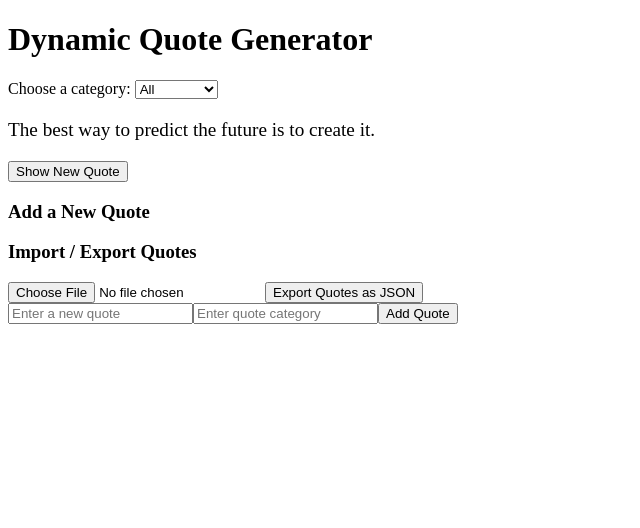
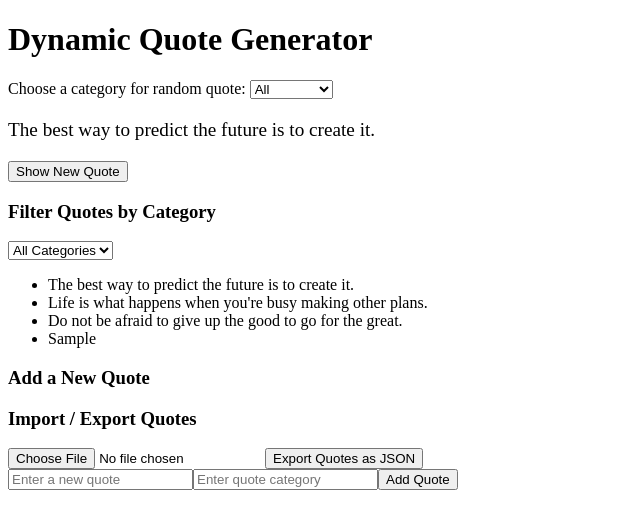
Before and after one commit to skidan007/alx_fe_javascript, a plain HTML site: page dom-manipulation/index.html in a window 1280 px wide. Both pictures are taken after typing "Sample", "Sample" into the empty fields and a click on the button "Add Quote". Shown: the whole page, without its empty margins (0-640 px from the left). Drawn offline with Linux system fonts and the light colour scheme.

Commit message:
dynamic added

```diff
--- a/dom-manipulation/index.html
+++ b/dom-manipulation/index.html
@@ -8,7 +8,7 @@
 <body>
   <h1>Dynamic Quote Generator</h1>
 
-  <label for="categorySelect">Choose a category:</label>
+  <label for="categorySelect">Choose a category for random quote:</label>
   <select id="categorySelect">
     <option value="all">All</option>
   </select>
@@ -16,8 +16,15 @@
   <div id="quoteDisplay" style="margin: 20px 0; font-size: 1.2em;"></div>
   <button id="newQuote">Show New Quote</button>
 
+  <h3>Filter Quotes by Category</h3>
+  <select id="categoryFilter" onchange="filterQuotes()">
+    <option value="all">All Categories</option>
+  </select>
+
+  <ul id="filteredQuotesList"></ul>
+
   <h3>Add a New Quote</h3>
-  <!-- Form is dynamically created -->
+  <!-- Created via JS -->
 
   <h3>Import / Export Quotes</h3>
   <input type="file" id="importFile" accept=".json" onchange="importFromJsonFile(event)" />
--- a/dom-manipulation/script.js
+++ b/dom-manipulation/script.js
@@ -1,113 +1,134 @@
 let quotes = [];
 
-// === Load Quotes From Local Storage ===
+// === Load quotes and last filter on startup ===
+function initQuoteApp() {
+  loadQuotes();
+  createAddQuoteForm();
+  populateCategories();
+  restoreLastFilter();
+  showRandomQuote();
+
+  document.getElementById("newQuote").addEventListener("click", showRandomQuote);
+}
+
+// === Load from local storage or default set ===
 function loadQuotes() {
-  const storedQuotes = localStorage.getItem("quotes");
-  quotes = storedQuotes ? JSON.parse(storedQuotes) : [
+  const stored = localStorage.getItem("quotes");
+  quotes = stored ? JSON.parse(stored) : [
     { text: "The best way to predict the future is to create it.", category: "Motivation" },
     { text: "Life is what happens when you're busy making other plans.", category: "Life" },
     { text: "Do not be afraid to give up the good to go for the great.", category: "Success" }
   ];
 }
 
-// === Save Quotes To Local Storage ===
+// === Save to localStorage ===
 function saveQuotes() {
   localStorage.setItem("quotes", JSON.stringify(quotes));
 }
 
-// === Initialize App ===
-function initQuoteApp() {
-  loadQuotes();
-  createCategoryDropdown();
-  createAddQuoteForm();
-  showRandomQuote();
+// === Display a random quote ===
+function showRandomQuote() {
+  const selected = document.getElementById("categorySelect").value;
+  const list = selected === "all" ? quotes : quotes.filter(q => q.category === selected);
 
-  document.getElementById("newQuote").addEventListener("click", showRandomQuote);
+  const display = document.getElementById("quoteDisplay");
+  if (list.length === 0) return display.textContent = "No quotes available.";
+
+  const chosen = list[Math.floor(Math.random() * list.length)].text;
+  display.textContent = chosen;
+  sessionStorage.setItem("lastQuote", chosen);
 }
 
-// === Create Dropdown ===
-function createCategoryDropdown() {
+// === Create dropdowns from unique categories ===
+function populateCategories() {
+  const categories = [...new Set(quotes.map(q => q.category))];
+
   const categorySelect = document.getElementById("categorySelect");
-  categorySelect.innerHTML = '<option value="all">All</option>';
+  const categoryFilter = document.getElementById("categoryFilter");
 
-  const categories = [...new Set(quotes.map(q => q.category))];
-  categories.forEach(category => {
-    const option = document.createElement("option");
-    option.value = category;
-    option.textContent = category;
-    categorySelect.appendChild(option);
+  categorySelect.innerHTML = `<option value="all">All</option>`;
+  categoryFilter.innerHTML = `<option value="all">All Categories</option>`;
+
+  categories.forEach(cat => {
+    const opt1 = new Option(cat, cat);
+    const opt2 = new Option(cat, cat);
+    categorySelect.appendChild(opt1);
+    categoryFilter.appendChild(opt2);
   });
 }
 
-// === Show Random Quote & Save to Session Storage ===
-function showRandomQuote() {
-  const selectedCategory = document.getElementById("categorySelect").value;
-  const filtered = selectedCategory === "all"
-    ? quotes
-    : quotes.filter(q => q.category === selectedCategory);
+// === Filter quotes by category & persist choice ===
+function filterQuotes() {
+  const selected = document.getElementById("categoryFilter").value;
+  localStorage.setItem("lastFilter", selected);
 
-  const display = document.getElementById("quoteDisplay");
+  const filtered = selected === "all" ? quotes : quotes.filter(q => q.category === selected);
 
-  if (filtered.length === 0) {
-    display.textContent = "No quotes found for this category.";
-    return;
-  }
+  const listEl = document.getElementById("filteredQuotesList");
+  listEl.innerHTML = "";
 
-  const randomIndex = Math.floor(Math.random() * filtered.length);
-  const selectedQuote = filtered[randomIndex].text;
-
-  display.textContent = selectedQuote;
-  sessionStorage.setItem("lastQuote", selectedQuote); // session data
+  filtered.forEach(q => {
+    const li = document.createElement("li");
+    li.textContent = q.text;
+    listEl.appendChild(li);
+  });
 }
 
-// === Create Add Quote Form Dynamically ===
-function createAddQuoteForm() {
-  const formContainer = document.createElement("div");
-
-  const quoteInput = document.createElement("input");
-  quoteInput.id = "newQuoteText";
-  quoteInput.type = "text";
-  quoteInput.placeholder = "Enter a new quote";
-
-  const categoryInput = document.createElement("input");
-  categoryInput.id = "newQuoteCategory";
-  categoryInput.type = "text";
-  categoryInput.placeholder = "Enter quote category";
-
-  const addButton = document.createElement("button");
-  addButton.textContent = "Add Quote";
-  addButton.addEventListener("click", addQuote);
-
-  formContainer.appendChild(quoteInput);
-  formContainer.appendChild(categoryInput);
-  formContainer.appendChild(addButton);
-
-  document.body.appendChild(formContainer);
+// === Restore last filter from storage ===
+function restoreLastFilter() {
+  const saved = localStorage.getItem("lastFilter");
+  if (saved) {
+    document.getElementById("categoryFilter").value = saved;
+    filterQuotes();
+  }
 }
 
-// === Add Quote + Save to Local Storage ===
+// === Add a new quote dynamically ===
 function addQuote() {
   const text = document.getElementById("newQuoteText").value.trim();
   const category = document.getElementById("newQuoteCategory").value.trim();
 
   if (!text || !category) {
-    alert("Both quote and category are required.");
+    alert("Please fill in both fields.");
     return;
   }
 
   quotes.push({ text, category });
   saveQuotes();
-  createCategoryDropdown(); // refresh categories
-  showRandomQuote();
 
   document.getElementById("newQuoteText").value = "";
   document.getElementById("newQuoteCategory").value = "";
+
+  populateCategories();
+  showRandomQuote();
+  filterQuotes(); // refresh visible list
 }
 
-// === Export Quotes as JSON File ===
+// === Create add quote form dynamically ===
+function createAddQuoteForm() {
+  const formDiv = document.createElement("div");
+
+  const textInput = document.createElement("input");
+  textInput.id = "newQuoteText";
+  textInput.placeholder = "Enter a new quote";
+
+  const catInput = document.createElement("input");
+  catInput.id = "newQuoteCategory";
+  catInput.placeholder = "Enter quote category";
+
+  const btn = document.createElement("button");
+  btn.textContent = "Add Quote";
+  btn.onclick = addQuote;
+
+  formDiv.appendChild(textInput);
+  formDiv.appendChild(catInput);
+  formDiv.appendChild(btn);
+  document.body.appendChild(formDiv);
+}
+
+// === Export quotes as JSON ===
 function exportToJsonFile() {
-  const dataStr = JSON.stringify(quotes, null, 2);
-  const blob = new Blob([dataStr], { type: "application/json" });
+  const blob = new Blob([JSON.stringify(quotes, null, 2)], { type: "application/json" });
   const url = URL.createObjectURL(blob);
 
   const a = document.createElement("a");
@@ -118,27 +139,27 @@ function exportToJsonFile() {
   URL.revokeObjectURL(url);
 }
 
-// === Import Quotes from Uploaded JSON File ===
+// === Import from JSON file ===
 function importFromJsonFile(event) {
-  const fileReader = new FileReader();
-  fileReader.onload = function(e) {
+  const reader = new FileReader();
+  reader.onload = e => {
     try {
-      const importedQuotes = JSON.parse(e.target.result);
-      if (Array.isArray(importedQuotes)) {
-        quotes.push(...importedQuotes);
+      const data = JSON.parse(e.target.result);
+      if (Array.isArray(data)) {
+        quotes.push(...data);
         saveQuotes();
-        createCategoryDropdown();
+        populateCategories();
+        filterQuotes();
         showRandomQuote();
-        alert("Quotes imported successfully!");
+        alert("Quotes imported!");
       } else {
-        alert("Invalid format: JSON must be an array of quote objects.");
+        throw new Error("Invalid format: not an array");
       }
     } catch (err) {
-      alert("Error reading file: " + err.message);
+      alert("Error importing quotes: " + err.message);
     }
   };
-  fileReader.readAsText(event.target.files[0]);
+  reader.readAsText(event.target.files[0]);
 }
 
-// === Launch App on Page Load ===
 document.addEventListener("DOMContentLoaded", initQuoteApp);
```
